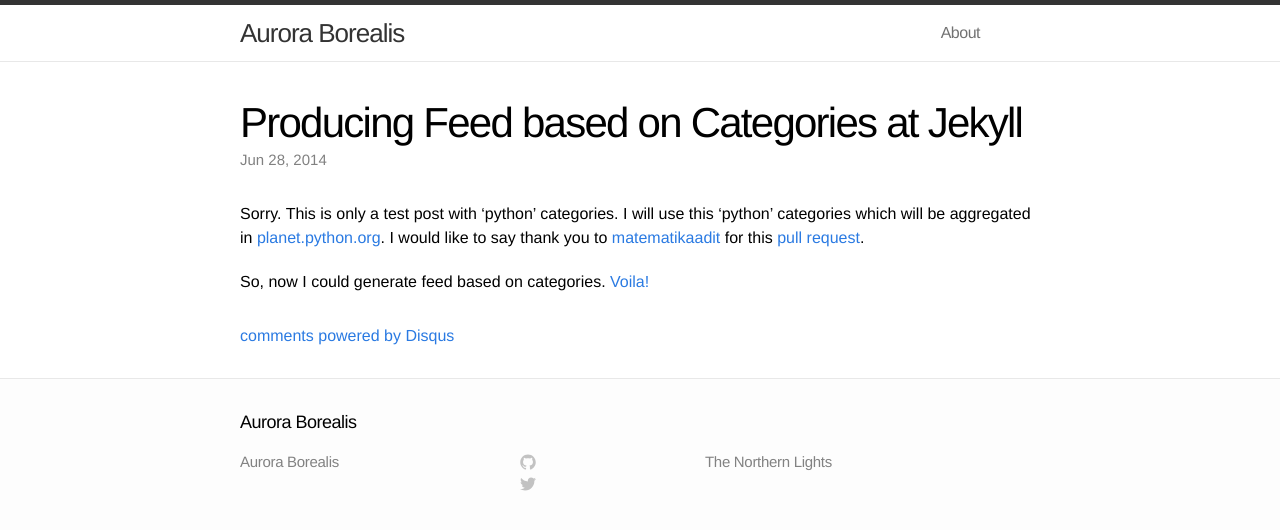
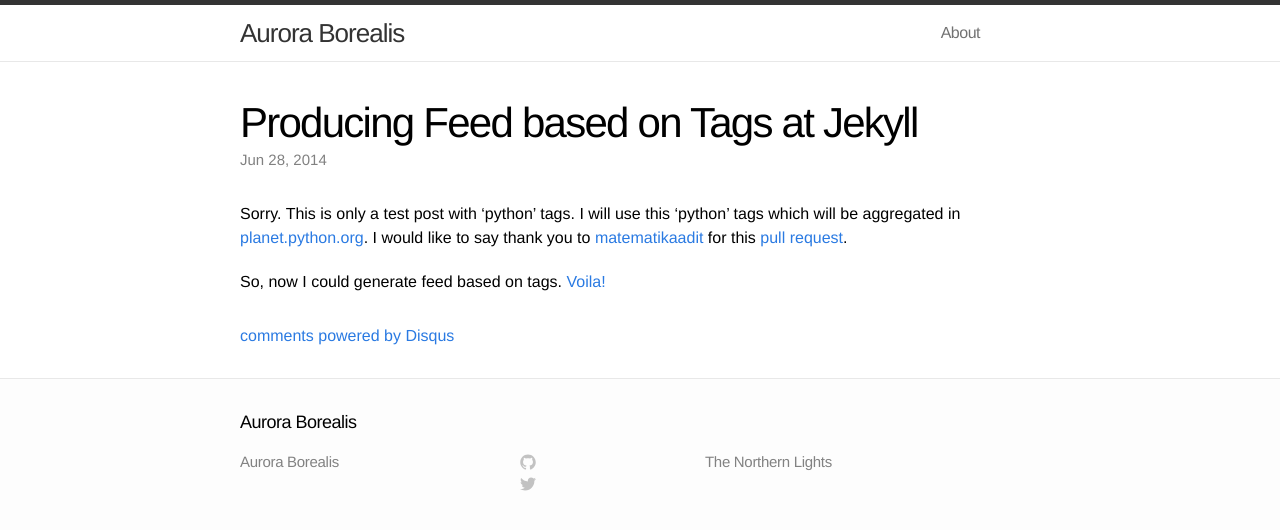
Before and after one commit to za/za.github.io, a Jekyll site: the page built from _posts/2014-06-28-post-with-tag.markdown, in a window 1280 px wide. Shown: the top 530 px of the page. Built offline with Jekyll 4.4.1, drawn with Linux system fonts in a browser that asks for light colours; comment, search, counter and statistics services are not loaded.

Commit message:
replace categories with tags

```diff
--- a/_posts/2014-06-28-post-with-tag.markdown
+++ b/_posts/2014-06-28-post-with-tag.markdown
@@ -1,10 +1,10 @@
 ---
 layout: post
-title:  "Producing Feed based on Categories at Jekyll"
+title:  "Producing Feed based on Tags at Jekyll"
 date:   2014-06-28 14:10:20
-categories: "python"
+tags: "python"
 ---
 
-Sorry. This is only a test post with 'python' categories. I will use this 'python' categories which will be aggregated in [planet.python.org](http://planet.python.org). I would like to say thank you to [matematikaadit](https://github.com/matematikaadit) for this [pull request](https://github.com/za/za.github.io/pull/1).
+Sorry. This is only a test post with 'python' tags. I will use this 'python' tags which will be aggregated in [planet.python.org](http://planet.python.org). I would like to say thank you to [matematikaadit](https://github.com/matematikaadit) for this [pull request](https://github.com/za/za.github.io/pull/1).
 
-So, now I could generate feed based on categories. [Voila!](http://za.github.io/feed.python.xml)
+So, now I could generate feed based on tags. [Voila!](http://za.github.io/feed.python.xml)
--- a/feed.python.xml
+++ b/feed.python.xml
@@ -8,7 +8,7 @@ layout: none
     <description>{{ site.description | xml_escape }}</description>
     <link>{{ site.url }}{{ site.baseurl }}/</link>
     <atom:link href="{{ "/feed.xml" | prepend: site.baseurl | prepend: site.url }}" rel="self" type="application/rss+xml" />
-    {% for post in site.categories.python limit:10 %}
+    {% for post in site.tags.python limit:10 %}
       <item>
         <title>{{ post.title | xml_escape }}</title>
         <description>{{ post.content | xml_escape }}</description>
```
